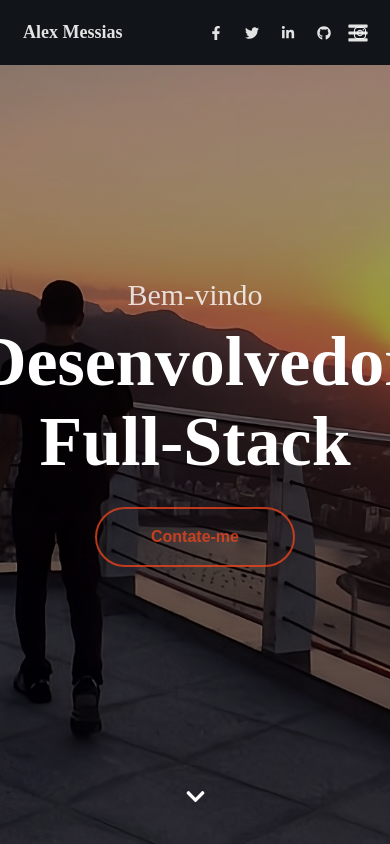
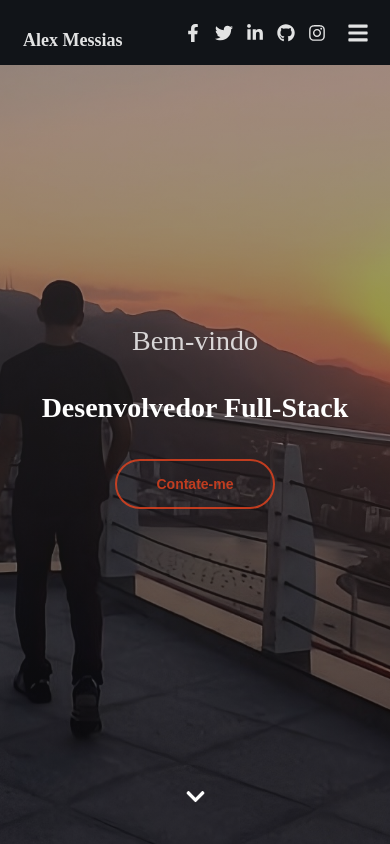
Before and after one commit to MessiahDev/novo-portifolio, a React (Vite) app: page / in a window 390 px wide. Shown: the top 844 px of the page. Built offline with nearby package versions, Linux system fonts and the light colour scheme; the HTML template or start-up script is replaced by a standard one.

Commit message:
Ajustes na responsividade e estilo da seção Início, incluindo melhorias no layout e atualização dos ícones de redes sociais.

```diff
--- a/src/App.css
+++ b/src/App.css
@@ -4,16 +4,15 @@
 
 .main-aside {
     flex-shrink: 0;
-
     display: grid;
-    grid-template-rows: 250px 2fr 18px;
+    grid-template-rows: 240px 2fr 20px;
     justify-content: center;
     align-items: center;
     text-align: center;
     background: #111418;
     color: #fafafae6;
     padding: 13px;
-    width: 280px;
+    width: 260px;
     height: 100vh;
     position: sticky;
     top: 0;
@@ -22,11 +21,12 @@
 
 .profile-container {
     width: 230px;
+    margin-top: 15px;
 }
 
 .name-profile {
     font-weight: 300;
-    font-size: 22px;
+    font-size: 24px;
 }
 
 .img-profile {
@@ -46,6 +46,7 @@ ul {
     flex-direction: column;
     justify-content: space-around;
     list-style: none;
+    margin-bottom: 25px;
 }
 
 ul a {
@@ -66,7 +67,7 @@ ul a.active {
 ul button {
     width: fit-content;
     align-self: center;
-    padding: 9px 20px;
+    padding: 10px 20px;
     margin-top: 20px;
     border-radius: 30px;
     background: #f0340bc7;
@@ -147,4 +148,14 @@ section {
         margin-left: 10px;
         font-size: 18px;
     }
+
+    .social-icons {
+        margin-right: 45px;
+    }
+
+    .social-icons a {
+        width: 30px;
+        height: 30px;
+        font-size: 18px;
+    }
 }
--- a/src/App.jsx
+++ b/src/App.jsx
@@ -125,23 +125,23 @@ export default function App() {
           </ul>
         </nav>
         <div className="social-icons">
-          <a href="#" target="_blank" rel="noreferrer">
+          <a href="https://www.facebook.com/alex.messias.859182?locale=pt_BR" target="_blank" rel="noreferrer" title="Facebook">
             <FaFacebookF />
           </a>
 
-          <a href="#" target="_blank" rel="noreferrer">
+          <a href="https://x.com/AlexMes60607703" target="_blank" rel="noreferrer" title="Twitter">
             <FaTwitter />
           </a>
 
-          <a href="#" target="_blank" rel="noreferrer">
+          <a href="https://www.linkedin.com/in/alex-alle/" target="_blank" rel="noreferrer" title="LinkedIn">
             <FaLinkedinIn />
           </a>
 
-          <a href="#" target="_blank" rel="noreferrer">
+          <a href="https://github.com/MessiahDev" target="_blank" rel="noreferrer" title="GitHub">
             <FaGithub />
           </a>
 
-          <a href="#" target="_blank" rel="noreferrer">
+          <a href="https://www.instagram.com/alexmessias18/" target="_blank" rel="noreferrer" title="Instagram">
             <FaInstagram />
           </a>
         </div>
--- a/src/pages/Inicio.css
+++ b/src/pages/Inicio.css
@@ -19,9 +19,8 @@
     left: 0;
     width: 100%;
     height: 120%;
-
     background:
-        linear-gradient(rgba(0, 0, 0, 0.4), rgba(0, 0, 0, 0.4)),
+        linear-gradient(rgba(76, 77, 77, 0.5), rgba(0, 0, 0, 0.5)),
         url("../assets/background.jpeg");
 
     background-size: cover;
@@ -32,30 +31,34 @@
 }
 
 .intro-text {
-    font-size: 30px;
+    font-size: clamp(14px, 2.5vw, 22px);
     font-weight: 500;
+    font-size: 28px;
     opacity: 0.8;
     margin-bottom: 10px;
 }
 
 .main-title {
-    font-size: 70px;
-    font-weight: 600;
-    margin-bottom: 25px;
+    font-size: clamp(28px, 6vw, 64px);
+    font-weight: 700;
+    margin: 24px 0;
+    line-height: 1.2;
 }
 
 .cta-btn {
-    padding: 10px 28px;
+    padding: 15px 24px;
     border-radius: 30px;
     border: 2px solid #ec441ec7;
     background: transparent;
     color: #ec441ec7;
-    font-size: 16px;
+    font-size: clamp(14px, 2.5vw, 16px);
     cursor: pointer;
     transition: all 0.3s ease;
     font-weight: 700;
-    height: 60px;
-    width: 200px;
+    height: auto;
+    width: auto;
+    margin: 10px 0;
+    min-width: 160px;
 }
 
 .cta-btn:hover {
```
